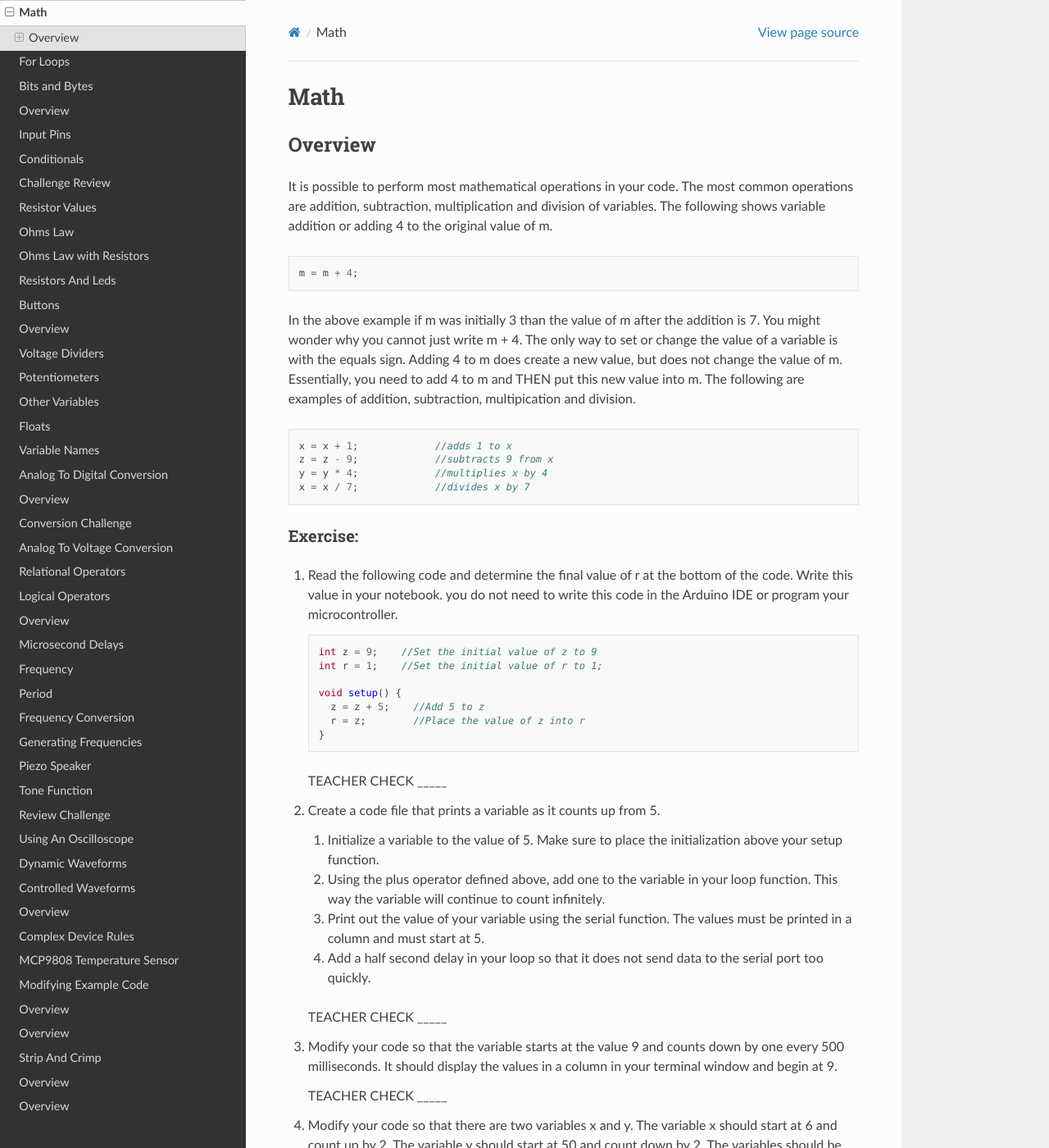
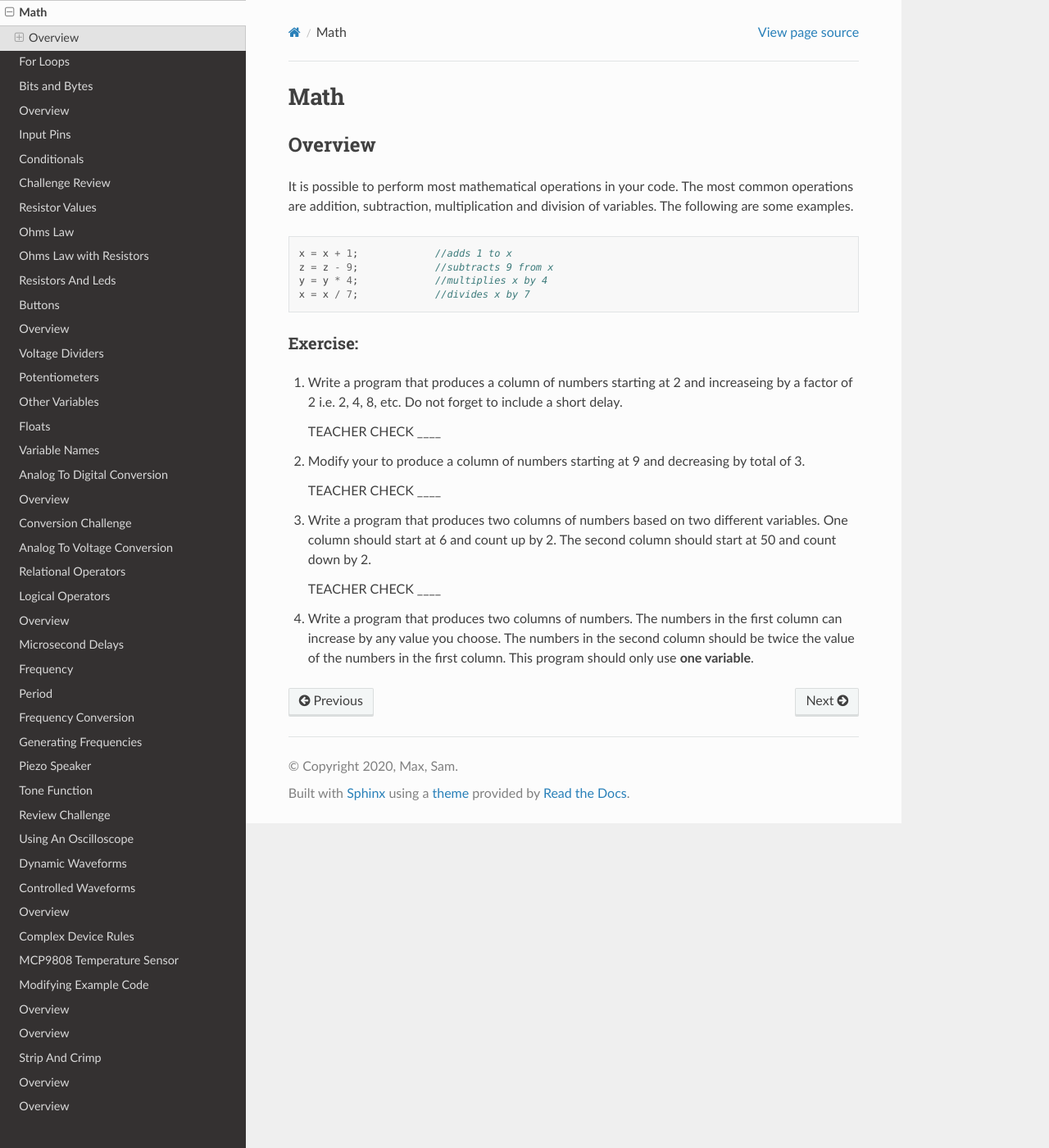
Before and after one commit to maxtkc/mvths-wiki, a Sphinx documentation site: the page built from docs/015b-math.rst, in a window 1280 px wide and 1400 px high. Shown: the whole window at 82% size. Built offline with Sphinx 7.4.7 and the Read the Docs theme 2.0.0, drawn with Linux system fonts in a browser that asks for light colours; pages that are not in the unit, such as notebooks, are missing from menus; some of the changed text lies outside the part shown.

Commit message:
Update 015b-math.rst

```diff
--- a/docs/015b-math.rst
+++ b/docs/015b-math.rst
@@ -4,13 +4,7 @@ Math
 Overview
 --------
 
-It is possible to perform most mathematical operations in your code. The most common operations are addition, subtraction, multiplication and division of variables. The following shows variable addition or adding 4 to the original value of m.
-
-.. code-block:: c
-
-  m = m + 4;
-
-In the above example if m was initially 3 than the value of m after the addition is 7. You might wonder why you cannot just write m + 4. The only way to set or change the value of a variable is with the equals sign. Adding 4 to m does create a new value, but does not change the value of m. Essentially, you need to add 4 to m and THEN put this new value into m. The following are examples of addition, subtraction, multipication and division.
+It is possible to perform most mathematical operations in your code. The most common operations are addition, subtraction, multiplication and division of variables. The following are some examples.
 
 .. code-block:: c
 
@@ -22,37 +16,16 @@ In the above example if m was initially 3 than the value of m after the addition
 Exercise:
 ~~~~~~~~~
 
-#. Read the following code and determine the final value of r at the bottom of the code. Write this value in your notebook. you do not need to write this code in the Arduino IDE or program your microcontroller.
+#. Write a program that produces a column of numbers starting at 2 and increaseing by a factor of 2 i.e. 2, 4, 8, etc. Do not forget to include a short delay.
 
-   .. code-block:: c
+   TEACHER CHECK ____
 
-     int z = 9;    //Set the initial value of z to 9
-     int r = 1;    //Set the initial value of r to 1;
+#. Modify your to produce a column of numbers starting at 9 and decreasing by total of 3.
 
-     void setup() {
-       z = z + 5;    //Add 5 to z
-       r = z;        //Place the value of z into r
-     }
+   TEACHER CHECK ____
 
-   TEACHER CHECK \_\_\_\_\_
+#. Write a program that produces two columns of numbers based on two different variables. One column should start at 6 and count up by 2. The second column should start at 50 and count down by 2.
 
-#. Create a code file that prints a variable as it counts up from 5.
+   TEACHER CHECK ____
 
-   #. Initialize a variable to the value of 5. Make sure to place the initialization above your setup function.
-
-   #. Using the plus operator defined above, add one to the variable in your loop function. This way the variable will continue to count infinitely.
-
-   #. Print out the value of your variable using the serial function. The values must be printed in a column and must start at 5.
-
-   #. Add a half second delay in your loop so that it does not send data to the serial port too quickly.
-
-
-   TEACHER CHECK \_\_\_\_\_
-
-#. Modify your code so that the variable starts at the value 9 and counts down by one every 500 milliseconds. It should display the values in a column in your terminal window and begin at 9.
-
-   TEACHER CHECK \_\_\_\_\_
-
-#. Modify your code so that there are two variables x and y. The variable x should start at 6 and count up by 2. The variable y should start at 50 and count down by 2. The variables should be displayed in two columns in your terminal window.
-
-   TEACHER CHECK \_\_\_\_\_
+#. Write a program that produces two columns of numbers. The numbers in the first column can increase by any value you choose. The numbers in the second column should be twice the value of the numbers in the first column. This program should only use **one variable**.
```
